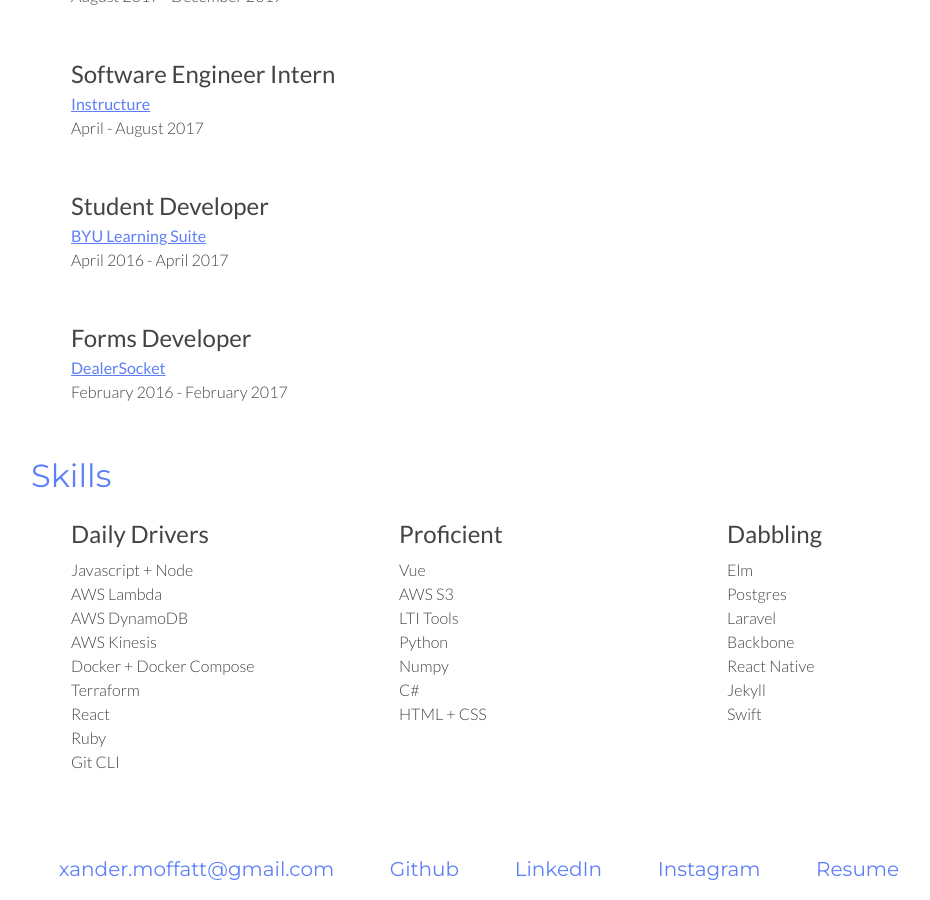
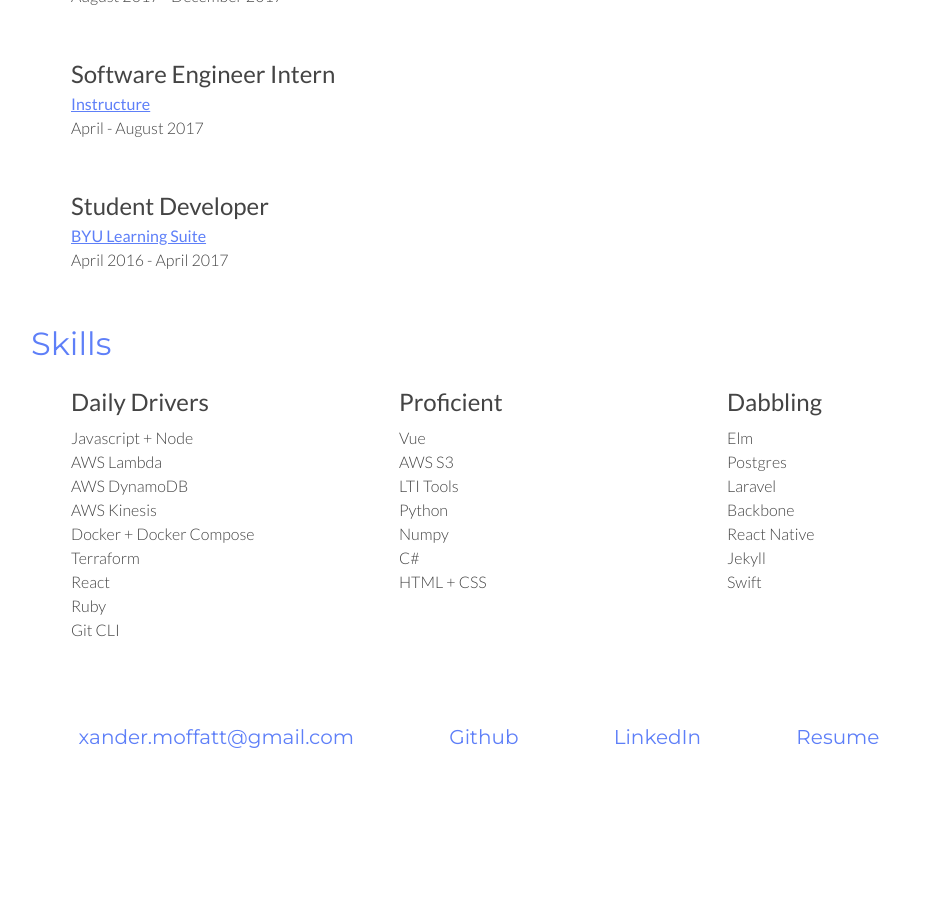
Before and after one commit to xandroxygen/xandroxygen.github.io, a Jekyll site: the page built from index.html, in a window 1280 px wide and 900 px high, scrolled down 6348 px. Shown: the whole window, without its empty margins (161-1091 px from the left). Built offline with Jekyll 4.4.1, drawn with Linux system fonts in a browser that asks for light colours; after the commit the page ends 7116 px from its top, so only the background shows below that.

Commit message:
remove unwanted things

```diff
--- a/_data/jobs.yml
+++ b/_data/jobs.yml
@@ -32,8 +32,3 @@
   company: BYU Learning Suite
   link: ctl.byu.edu
   dates: April 2016 - April 2017
-
-- title: Forms Developer
-  company: DealerSocket
-  link: dealersocket.com
-  dates: February 2016 - February 2017
--- a/_data/links.yml
+++ b/_data/links.yml
@@ -7,8 +7,5 @@
 - title: LinkedIn
   link: https://www.linkedin.com/in/xander-moffatt
 
-- title: Instagram
-  link: https://www.instagram.com/xandroxygen/
-
 - title: Resume
   link: https://xandermoffatt.com/resume.pdf
```
